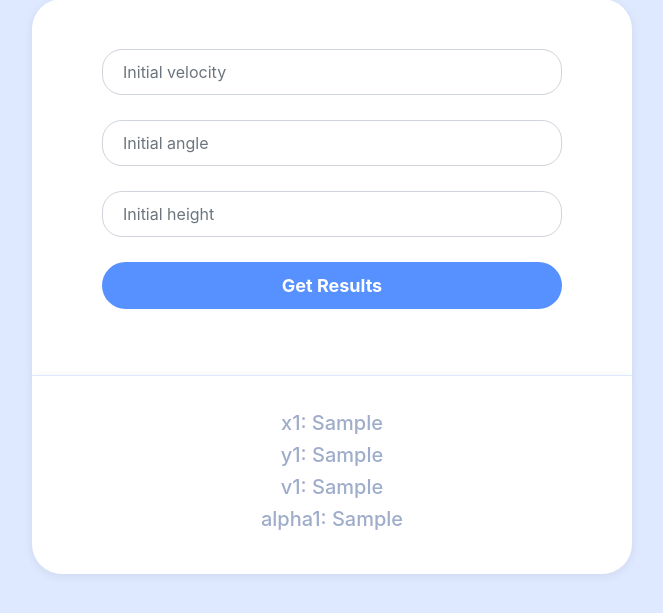
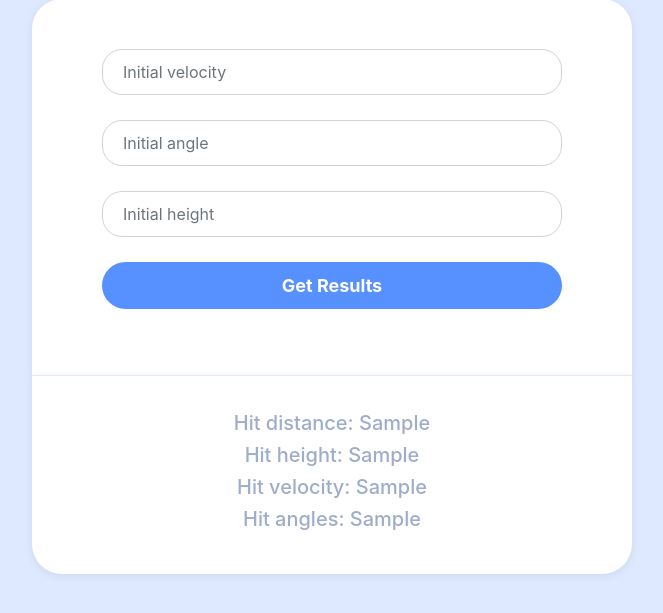
Before and after one commit to yossi1302/gold-path-home-assignment, a Flask app: template templates/index.html in a window 1280 px wide. Shown: the part 51-664 px from the top of the page, without its empty margins (308-971 px from the left). Run offline with Flask 2, Linux system fonts and the light colour scheme; the template is opened without the code that fills it: most values are stand-ins (such as "Sample title", 1, 10 or a date in 2020); some libraries are stand-ins or nearby versions.

Commit message:
changed output names

```diff
--- a/calc.py
+++ b/calc.py
@@ -18,7 +18,7 @@ def calc(v0, alpha, h):
     v = math.sqrt(math.pow(vx, 2) + math.pow(vy, 2))
     alpha1 = arctan(vy / vx)
     output = {
-        'x1': x, 'y1': 0, 'v1': v, 'alpha1': math.degrees(alpha1)
+        'Hit distance': x, 'Hit height': 0, 'Hit velocity': v, 'Hit angles': math.degrees(alpha1)
     }
     return output
 
--- a/templates/index.html
+++ b/templates/index.html
@@ -31,10 +31,10 @@
             {% if is_string %}
             <h5>{{output}}</h5>
             {% else %}
-            <h5>x1: {{output['x1']}}</h5>
-            <h5>y1: {{output['y1']}}</h5>
-            <h5>v1: {{output['v1']}}</h5>
-            <h5>alpha1: {{output['alpha1']}}</h5>
+            <h5>Hit distance: {{output['x1']}}</h5>
+            <h5>Hit height: {{output['y1']}}</h5>
+            <h5>Hit velocity: {{output['v1']}}</h5>
+            <h5>Hit angles: {{output['alpha1']}}</h5>
             {% endif %}
         </div>
     </div>
```
